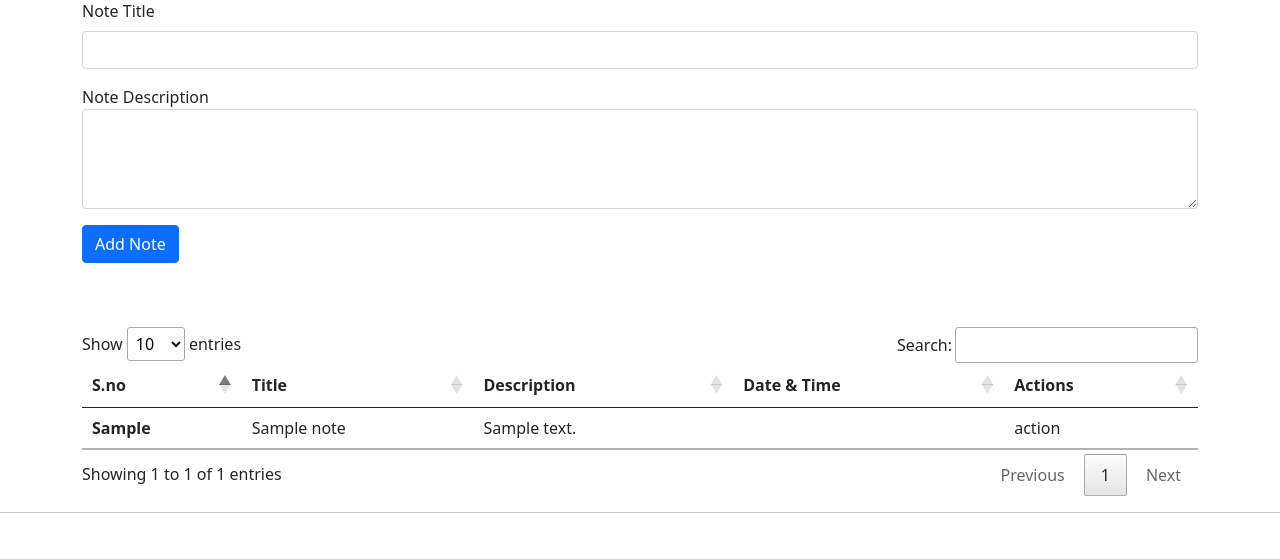
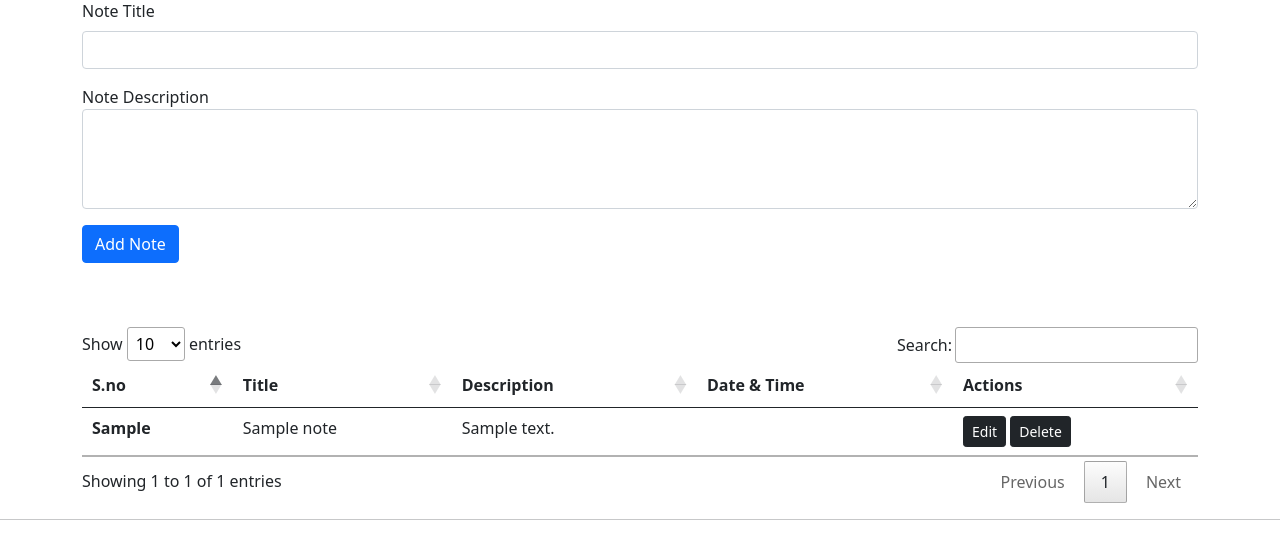
Before and after one commit to FahimMuntashir/PHP-MySQLi, a PHP site: page / in a window 1280 px wide. Shown: the part 175-734 px from the top of the page. Run offline with PHP 8.4, Linux system fonts and the light colour scheme; tables that the repository leaves empty or names only in its code hold one stand-in row (values such as "Sample post"); data that the repository does not hold is empty; some libraries are stand-ins or nearby versions.

Commit message:
action button added...

```diff
--- a/CRUD/index.php
+++ b/CRUD/index.php
@@ -132,11 +132,13 @@ VALUES('$title', '$des');
                     <td>" . $row['title'] . "</td>
                     <td>" . $row["descrp"] . "</td>
                     <td>" . $row['tStamp'] . "</td>
-                    <td>action</td>
+                    <td><button type='button' class='btn btn-dark btn-sm'>Edit</button> <button type='button' class='btn btn-dark btn-sm'>Delete</button>
+                    </td>
                 </tr>";
                     }
                 }
                 ?>
+
 
 
 
```
